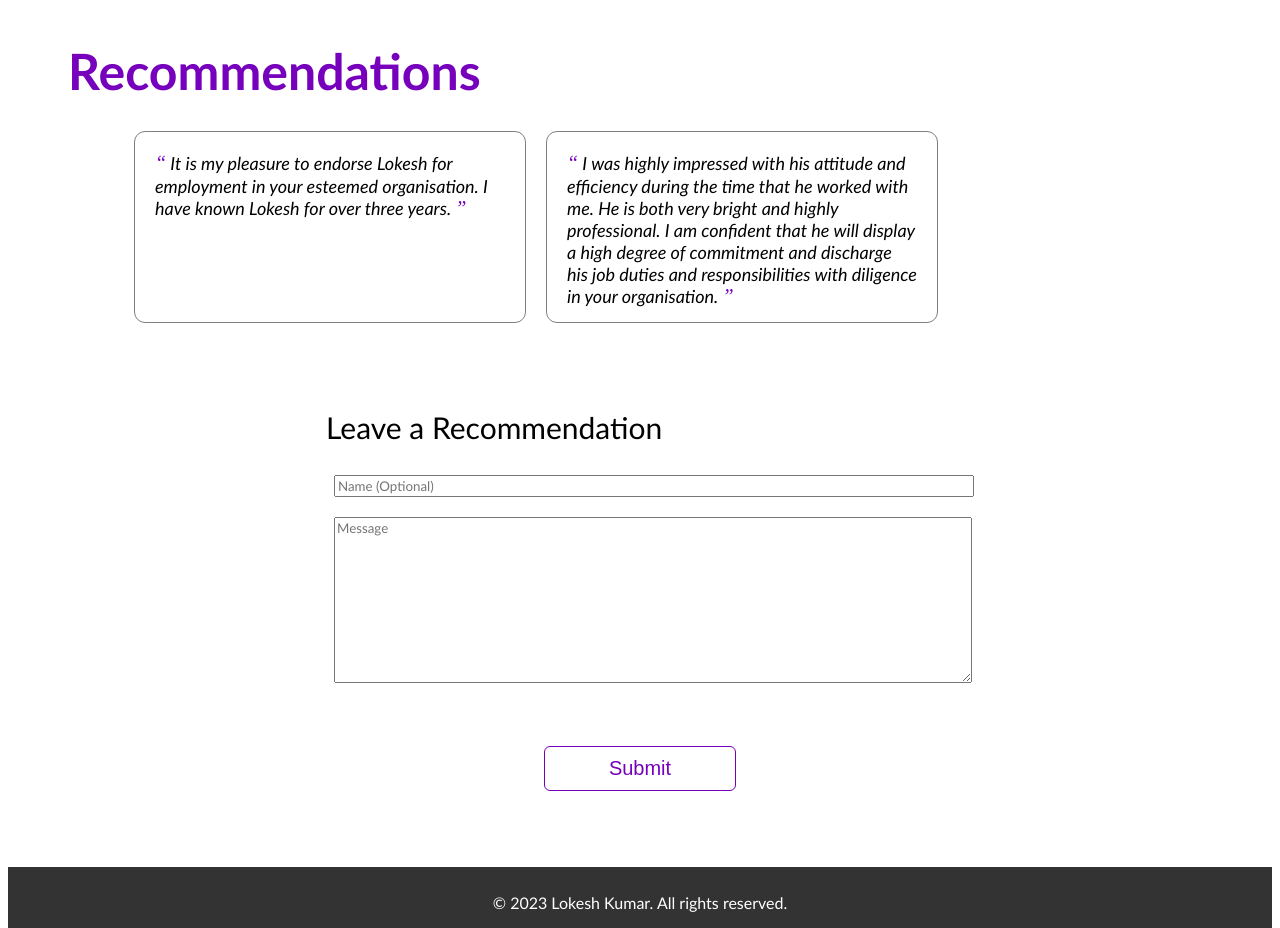
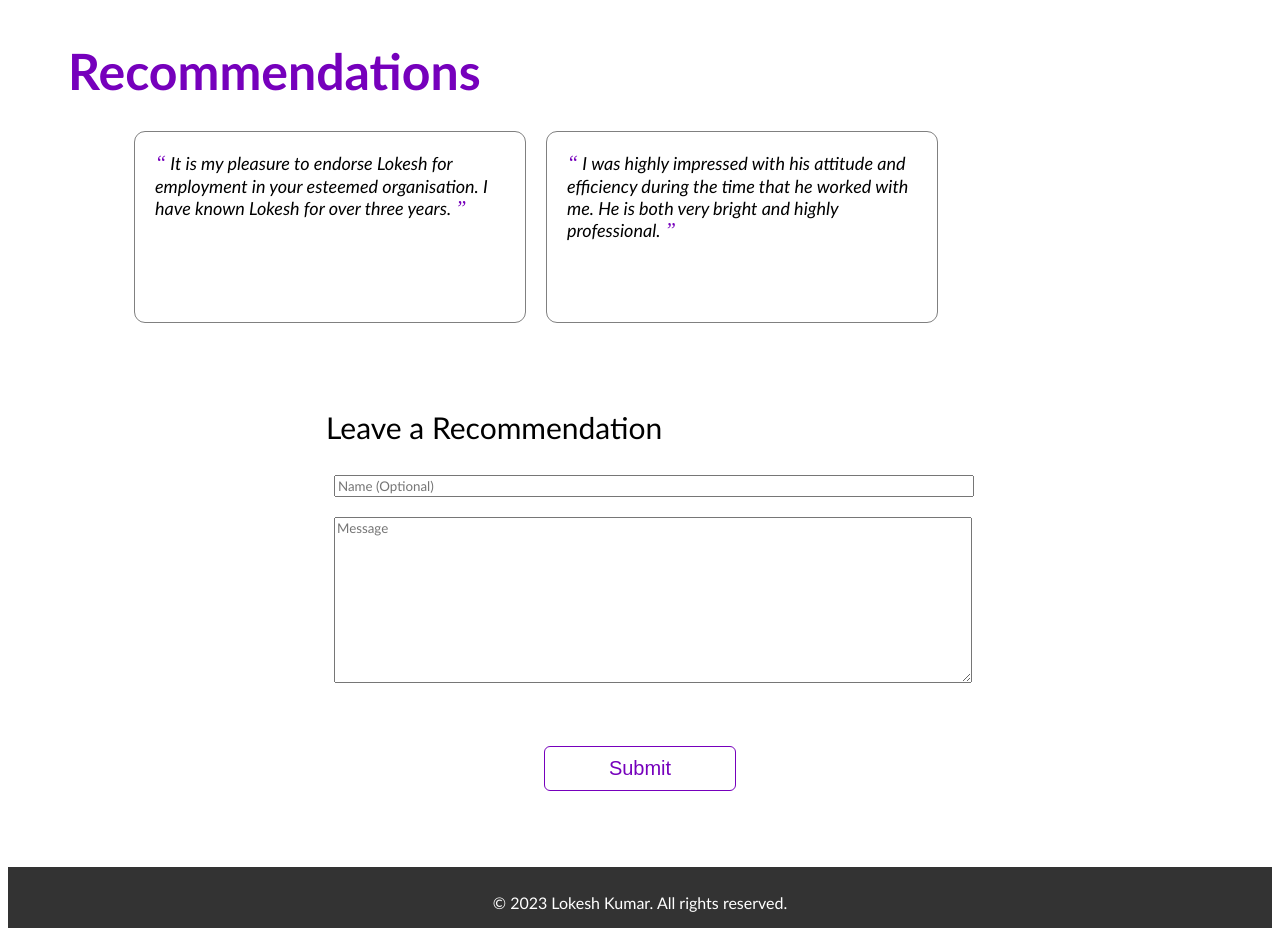
Before and after one commit to Lokeshkumarpal/My-Portfolio, a plain HTML site: page index.html in a window 1280 px wide. Shown: the part 1740-2668 px from the top of the page. Drawn offline with Linux system fonts and the light colour scheme.

Commit message:
Update index.html

```diff
--- a/index.html
+++ b/index.html
@@ -145,7 +145,6 @@
         <div class="recommendation">
           <span>&#8220;</span>
           I was highly impressed with his attitude and efficiency during the time that he worked with me. He is both very bright and highly professional.
-          I am confident that he will display a high degree of commitment and discharge his job duties and responsibilities with diligence in your organisation.
           <span>&#8221;</span>
         </div>
     </section>
```
